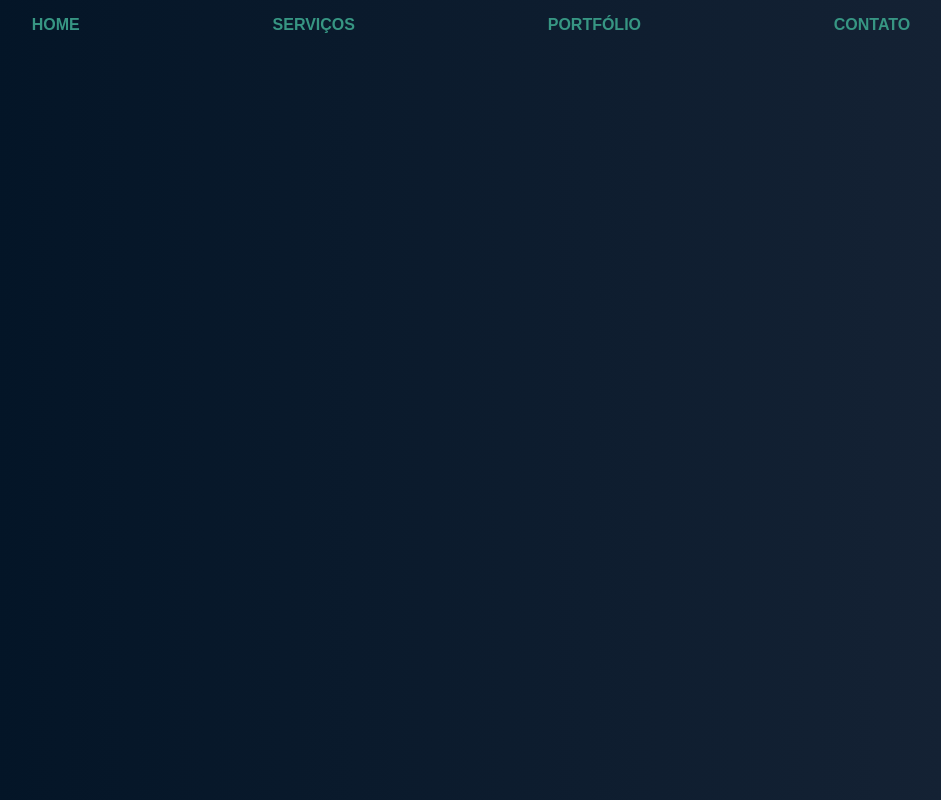
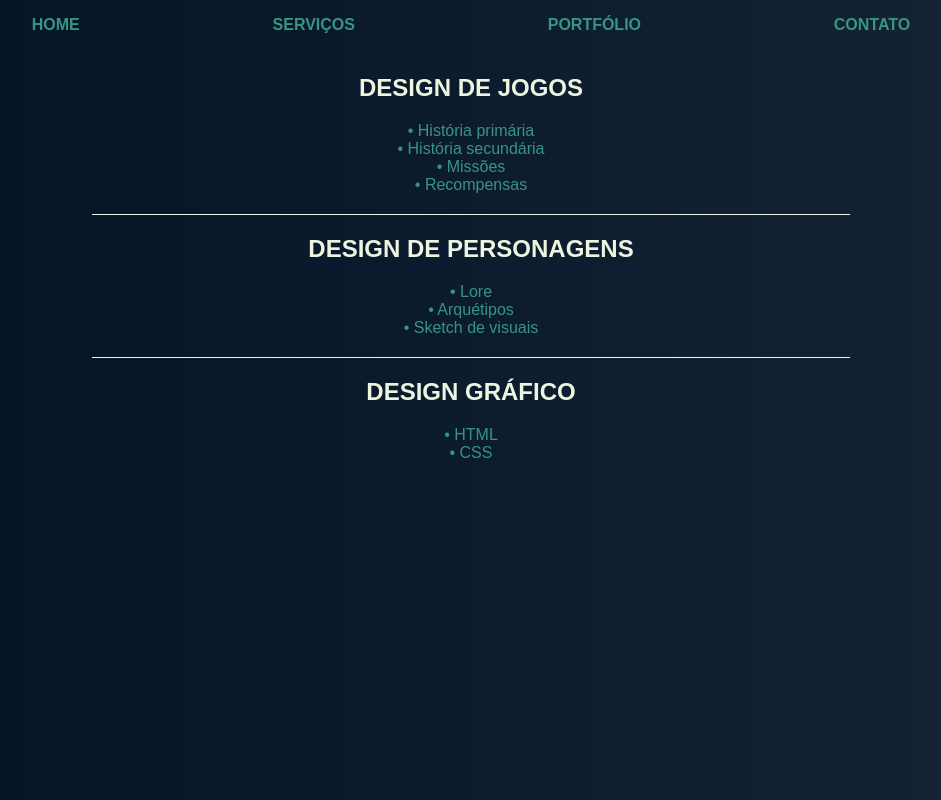
Before and after one commit to MatheusLopes0101/portfolio-a5, a plain HTML site: page servicos.html in a window 1280 px wide. Shown: the whole page, without its empty margins (169-1110 px from the left). Drawn offline with Linux system fonts and the light colour scheme.

Commit message:
Adicionando conteúdo de página de serviços

```diff
--- a/servicos.html
+++ b/servicos.html
@@ -14,6 +14,28 @@
             </ul>
         </nav>
         <div class="content">
+            <ul>
+                <li>
+                    <h2>Design de jogos</h2>
+                    <p>• História primária</p>
+                    <p>• História secundária</p>
+                    <p>• Missões</p>
+                    <p>• Recompensas</p>
+                </li>
+                <div class="line"></div>
+                <li>
+                    <h2>Design de personagens</h2>
+                    <p>• Lore</p>
+                    <p>• Arquétipos</p>
+                    <p>• Sketch de visuais</p>
+                </li>
+                <div class="line"></div>
+                <li>
+                    <h2>Design gráfico</h2>
+                    <p>• HTML</p>
+                    <p>• CSS</p>
+                </li>
+            </ul>
         </div>
     </body>
 </html>
--- a/style.css
+++ b/style.css
@@ -100,6 +100,10 @@ nav ul a:after {
     align-items: center;
 }
 
+.skill-list p {
+    margin: 0;
+}
+
 .skill-list li:not(:last-of-type) {
     margin-right: 20px;
     margin-bottom: 0;
```
